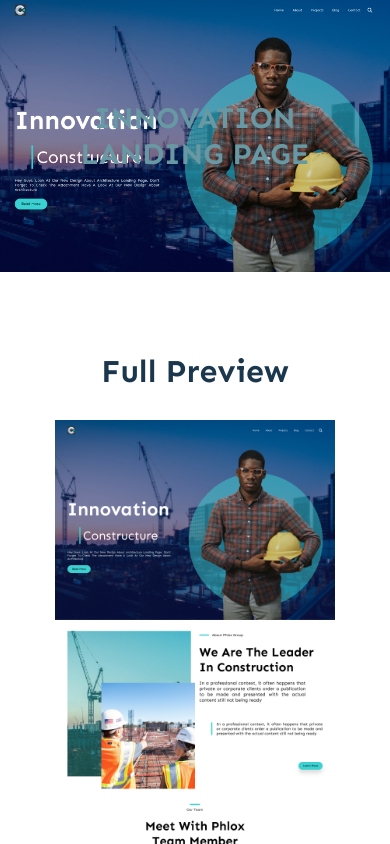
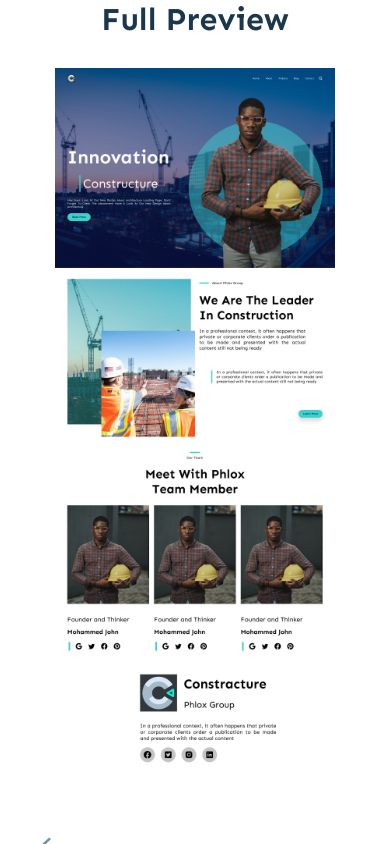
Before and after one commit to bisoladebiyi/yossee-portfolio, a React (Create React App) app: page /innovation-landing in a window 390 px wide. Built offline with nearby package versions, Linux system fonts and the light colour scheme.

Commit message:
fix header problem

```diff
--- a/src/css/main.css
+++ b/src/css/main.css
@@ -956,36 +956,6 @@ button:hover {
   display: none !important;
 }
 
-.innovation {
-  width: 100%;
-  background: url(../images/landing.png);
-  background-repeat: no-repeat;
-  background-size: 100%;
-  padding-top: 150px;
-  padding-bottom: 150px;
-  text-align: center;
-}
-@media (max-width: 800px) {
-  .innovation {
-    padding-top: 100px;
-    padding-bottom: 100px;
-  }
-}
-.innovation h1 {
-  font-size: 56px;
-  color: #6798a3;
-}
-@media (max-width: 800px) {
-  .innovation h1 {
-    font-size: 40px;
-  }
-}
-@media (max-width: 600px) {
-  .innovation h1 {
-    font-size: 30px;
-    padding: 0 20px;
-  }
-}
 .innovation-image {
   width: 50%;
   margin: 0 auto;
@@ -1001,7 +971,7 @@ button:hover {
 
 .innovation-image-container {
   width: 80%;
-  margin: 80px auto;
+  margin: 50px auto;
   padding-bottom: 40px;
 }
 @media (max-width: 1030px) {
--- a/src/pages/innovation-landing.jsx
+++ b/src/pages/innovation-landing.jsx
@@ -11,9 +11,6 @@ const Innovation = ({ setNav }) => {
     },[])
   return (
     <div ref={ref}>
-         <div className='innovation'>
-            <h1>INNOVATION LANDING PAGE</h1>
-        </div>
         <div className='innovation-image-container'>
             <h1>Full Preview</h1>
             <div className='innovation-image'>
--- a/src/pages/omega-bakery.jsx
+++ b/src/pages/omega-bakery.jsx
@@ -34,7 +34,7 @@ setNav(false)
   return (
     <div>
       <div className="omega">
-        <h1>OMEGA BAKERY</h1>
+        <h1></h1>
       </div>
       <div className="omega-details">
         <p>
--- a/src/sass/main.scss
+++ b/src/sass/main.scss
@@ -677,29 +677,6 @@ button {
 }
 
 .innovation {
-  width: 100%;
-  background: url(../images/landing.png);
-  background-repeat: no-repeat;
-  background-size: 100%;
-  padding-top: 150px;
-  padding-bottom: 150px;
-  text-align: center;
-  @include respond(tab-land) {
-    padding-top: 100px;
-    padding-bottom: 100px;
-  }
-
-  h1 {
-    font-size: 56px;
-    color: $color-primary;
-    @include respond(tab-land) {
-      font-size: 40px;
-    }
-    @include respond(tab-port) {
-      font-size: 30px;
-      padding: 0 20px;
-    }
-  }
 
   &-image{
       width: 50%;
@@ -714,7 +691,7 @@ button {
 }
 .innovation-image-container{
     width: 80%;
-    margin: 80px auto;
+    margin: 50px auto;
     padding-bottom: 40px;
     @include respond(desktop) {
       width: 90%;
```
Also changed, not shown: 1 other file (tests, documents, lock files or other folders).
